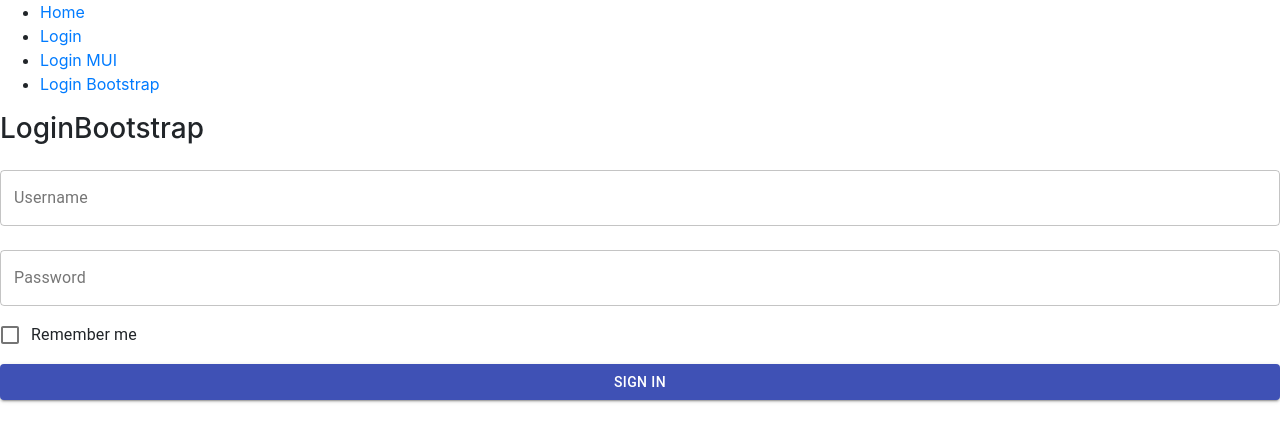
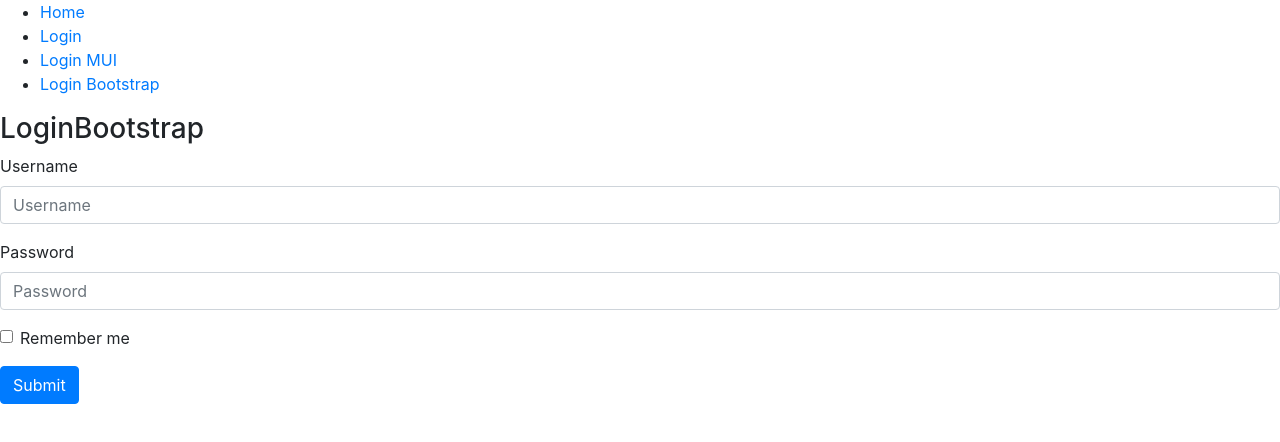
Before and after one commit to metamn/react-hook-form-test, a React (Create React App) app: page /loginbootstrap in a window 1280 px wide. Shown: the top 442 px of the page. Built offline with nearby package versions, Linux system fonts and the light colour scheme.

Commit message:
Working on Login / Bootstrap

```diff
--- a/src/components/LoginBootstrap/LoginBootstrap.js
+++ b/src/components/LoginBootstrap/LoginBootstrap.js
@@ -6,10 +6,14 @@ import * as yup from "yup";
 
 import "bootstrap/dist/css/bootstrap.min.css";
 
-import TextField from "@material-ui/core/TextField";
-import FormControlLabel from "@material-ui/core/FormControlLabel";
-import Checkbox from "@material-ui/core/Checkbox";
-import Button from "@material-ui/core/Button";
+import {
+  FormGroup,
+  FormLabel,
+  FormControl,
+  FormText,
+  FormCheck,
+  Button
+} from "react-bootstrap";
 
 /**
  * Defines the prop types
@@ -63,39 +67,19 @@ const LoginBootstrap = props => {
       <h3>LoginBootstrap</h3>
 
       <form onSubmit={handleSubmit(formHandler)}>
-        <TextField
-          label={errors.username ? "Error" : "Username"}
-          name="username"
-          variant="outlined"
-          margin="normal"
-          fullWidth
-          required={username.required}
-          error={errors.username}
-          helperText={errors?.username?.message ?? ""}
-          inputRef={register}
-        />
-        <TextField
-          label="Password"
-          name="password"
-          variant="outlined"
-          margin="normal"
-          fullWidth
-          required={password.required}
-          inputRef={register}
-        />
-        <FormControlLabel
-          control={<Checkbox value="remember" />}
-          label="Remember me"
-          inputRef={register}
-        />
-        <Button
-          type="submit"
-          fullWidth
-          variant="contained"
-          color="primary"
-          inputRef={register}
-        >
-          Sign In
+        <FormGroup controlId="username">
+          <FormLabel>Username</FormLabel>
+          <FormControl type="text" placeholder="Username" />
+        </FormGroup>
+        <FormGroup controlId="password">
+          <FormLabel>Password</FormLabel>
+          <FormControl type="password" placeholder="Password" />
+        </FormGroup>
+        <FormGroup controlId="remember">
+          <FormCheck type="checkbox" label="Remember me" />
+        </FormGroup>
+        <Button variant="primary" type="submit">
+          Submit
         </Button>
       </form>
     </div>
```
